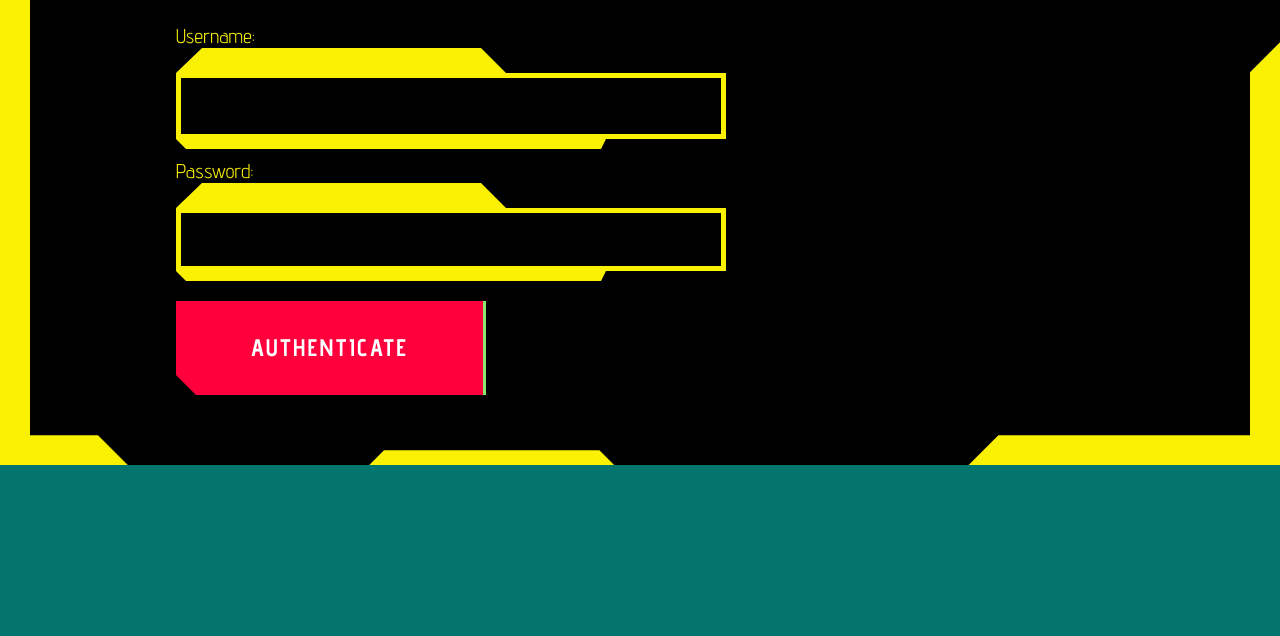
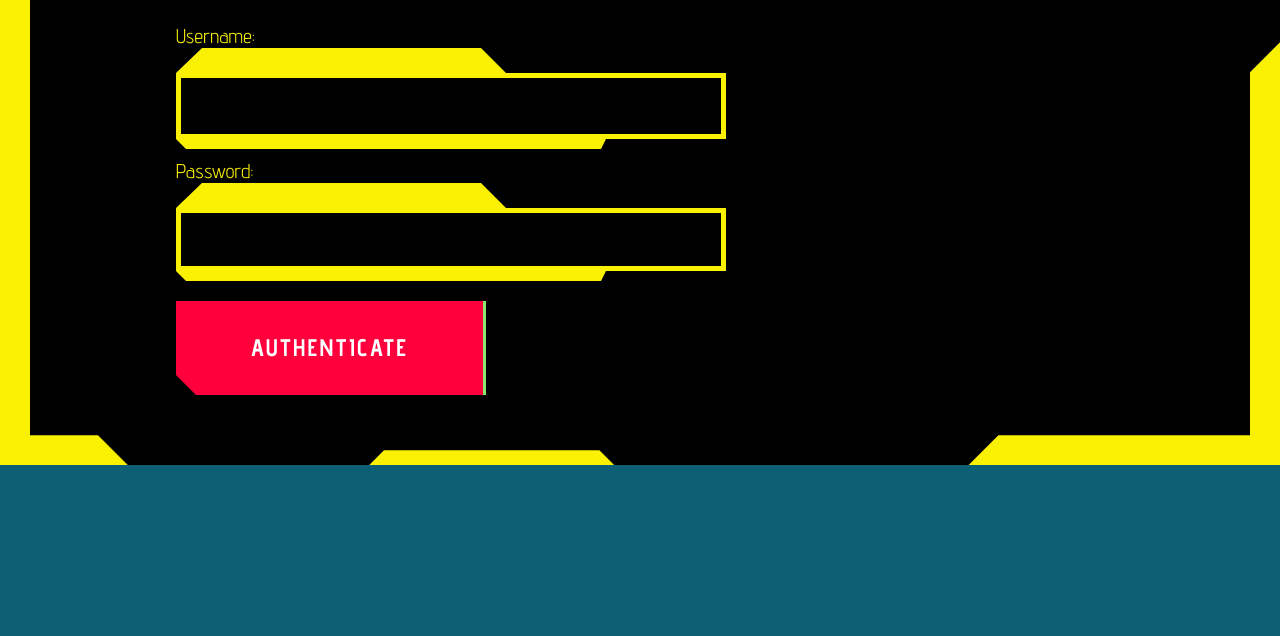
Before and after one commit to trblss/trblss.github.io, a plain HTML site: page index.html in a window 1280 px wide. Shown: the part 165-801 px from the top of the page. Drawn offline with Linux system fonts and the light colour scheme.

Commit message:
still trying to change background color

```diff
--- a/cyberpunk-2077.css
+++ b/cyberpunk-2077.css
@@ -22,7 +22,7 @@
 }
 
 body {
-  background-color: var(--background-color);
+  background-color: var(--blue-color);
   padding: 0px;
   margin: 0px;
   font-size: 20px;
```
